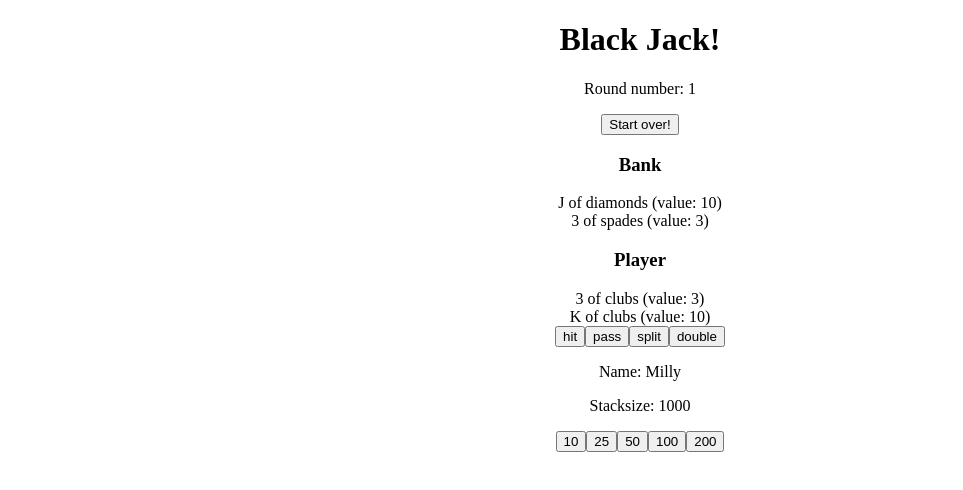
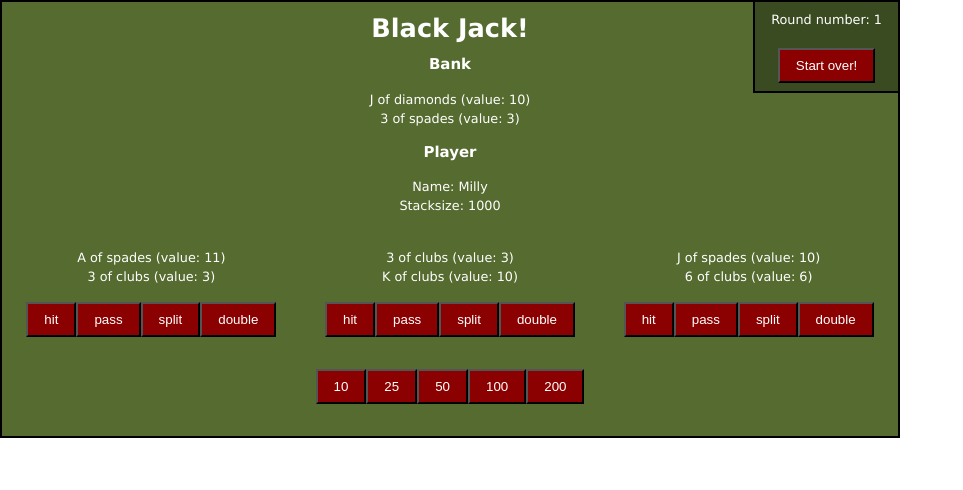
Before and after one commit to madebymilly/react-blackjack, a React (Create React App) app: page / in a window 1280 px wide. Shown: the top 490 px of the page, without its empty margins (0-963 px from the left). Built offline with nearby package versions, Linux system fonts and the light colour scheme; the HTML template or start-up script is replaced by a standard one.

Commit message:
added basic styling

```diff
--- a/src/components/Board.js
+++ b/src/components/Board.js
@@ -53,8 +53,9 @@ class Board extends Component {
             doMove={this.doMove}
             doBet={this.doBet}
             hands={[
-              //{ id: 0, cards: [this.props.deck[2], this.props.deck[3]]},
-              { id: 1, cards: [this.props.deck[4], this.props.deck[5]]}
+              { id: 0, cards: [this.props.deck[2], this.props.deck[3]]},
+              { id: 1, cards: [this.props.deck[4], this.props.deck[5]]},
+              { id: 2, cards: [this.props.deck[6], this.props.deck[7]]}
             ]}
           />
         </div>
--- a/src/components/Hand.js
+++ b/src/components/Hand.js
@@ -1,6 +1,7 @@
 import React, { Component } from 'react'
 import Card from './Card'
 import Move from './Move'
+import '../styling/Hand.css'
 
 class Hand extends Component {
   render() {
--- a/src/components/Player.js
+++ b/src/components/Player.js
@@ -1,6 +1,7 @@
 import React, { Component } from 'react'
 import Hand from './Hand'
 import Bet from './Bet'
+import '../styling/Player.css'
 
 class Player extends Component {
 
@@ -11,14 +12,14 @@ class Player extends Component {
     return (
       <div className="Player">
         <h3>Player</h3>
+        <div className="Player-info">
+          <p className="Player-name">Name: {name}</p>
+          <p className="Player-stacksize">Stacksize: {stacksize}</p>
+        </div>
         <div className="Player-hands">
           {hands.map(hand =>
             <Hand key={hand.id} hand={hand.cards} moves={moves} doMove={doMove} />
           )}
-        </div>
-        <div className="Player-info">
-          <p className="Player-name">Name: {name}</p>
-          <p className="Player-stacksize">Stacksize: {stacksize}</p>
         </div>
         <div className="Player-bets">
         {bets.map(bet =>
--- a/src/components/Round.js
+++ b/src/components/Round.js
@@ -1,4 +1,5 @@
 import React from 'react'
+import '../styling/Round.css'
 
 function Round(props) {
   return (
--- a/src/styling/App.css
+++ b/src/styling/App.css
@@ -1,38 +1,19 @@
 .App {
   text-align: center;
+  font: .8rem/1.2rem Verdana, Geneva, Tahoma, sans-serif;
 }
 
-.App-logo {
-  height: 40vmin;
-  pointer-events: none;
+html, body {
+  margin: 0;
+  padding: 0;
 }
 
-@media (prefers-reduced-motion: no-preference) {
-  .App-logo {
-    animation: App-logo-spin infinite 20s linear;
-  }
+p {
+  margin: 0 0 1.2rem;
 }
 
-.App-header {
-  background-color: #282c34;
-  min-height: 100vh;
-  display: flex;
-  flex-direction: column;
-  align-items: center;
-  justify-content: center;
-  font-size: calc(10px + 2vmin);
+button {
+  background-color: darkred;
+  padding: 0.5rem 1rem;
   color: white;
 }
-
-.App-link {
-  color: #61dafb;
-}
-
-@keyframes App-logo-spin {
-  from {
-    transform: rotate(0deg);
-  }
-  to {
-    transform: rotate(360deg);
-  }
-}
--- a/src/styling/Board.css
+++ b/src/styling/Board.css
@@ -0,0 +1,8 @@
+.Board {
+  background-color: darkolivegreen;
+  color: white;
+  border: 2px solid black;
+  width: 70vw;
+  height: auto;
+  position: relative;
+}
--- /dev/null
+++ b/src/styling/Hand.css
@@ -0,0 +1,7 @@
+.Hand {
+  margin-bottom: 2rem;
+}
+
+.Hand-cards {
+  margin-bottom: 1rem;
+}
--- /dev/null
+++ b/src/styling/Player.css
@@ -0,0 +1,16 @@
+.Player-hands {
+  display: flex;
+  justify-content: space-around;
+}
+
+.Player-info {
+  margin-bottom: 2rem;
+}
+
+.Player-info p {
+  margin: 0;
+}
+
+.Player-bets {
+  margin-bottom: 2rem;
+}
--- a/src/styling/Round.css
+++ b/src/styling/Round.css
@@ -0,0 +1,9 @@
+.Round {
+  position: absolute;
+  top: 0;
+  right: 0;
+  padding: 0.5rem 1rem;
+  background-color:rgba(0,0,0,0.3);
+  border-left: 2px solid black;
+  border-bottom: 2px solid black;
+}
```
Also changed, not shown: 15 other files (tests, documents, lock files or other folders).
